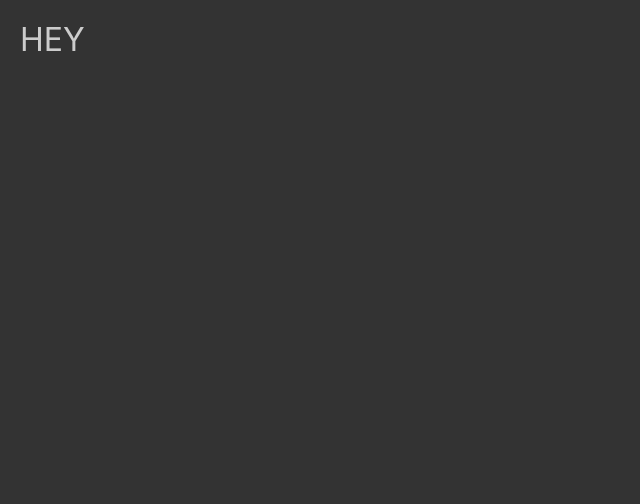
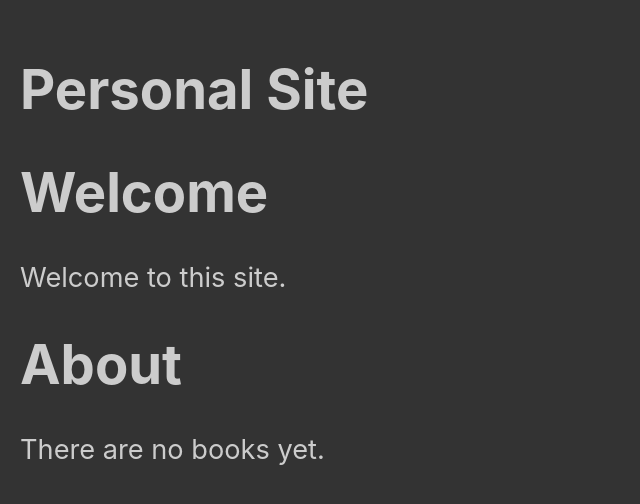
Before and after one commit to MrGultekin/react-simple-router-nav-and-search, a React (Vite) app: page / in a window 1280 px wide. Shown: the top 504 px of the page, without its empty margins (0-640 px from the left). Built offline with nearby package versions, Linux system fonts and the light colour scheme.

Commit message:
PageBooks in.

```diff
--- a/src/App.jsx
+++ b/src/App.jsx
@@ -1,9 +1,13 @@
 import './App.scss'
+import {PageWelcome} from "./pages/PageWelcome";
+import {PageBooks} from "./pages/PageBooks";
 
 function App() {
   return (
     <div className="App">
-      HEY
+     <h1>Personal Site</h1>
+        <PageWelcome/>
+        <PageBooks/>
     </div>
   )
 }
--- a/src/App.scss
+++ b/src/App.scss
@@ -2,5 +2,5 @@
   background-color: #333;
   color: #ccc;
   padding:20px;
-  font-size:2rem;
+  font-size:1.7rem;
 }
--- /dev/null
+++ b/src/pages/PageBooks.jsx
@@ -0,0 +1,8 @@
+export const PageBooks = () => {
+    return (
+        <>
+            <h1>About</h1>
+            <p>There are no books yet.</p>
+        </>
+    )
+}
--- /dev/null
+++ b/src/pages/PageWelcome.jsx
@@ -0,0 +1,8 @@
+export const PageWelcome = () => {
+    return (
+        <>
+            <h1>Welcome</h1>
+            <p> Welcome to this site.</p>
+        </>
+    )
+}
```
